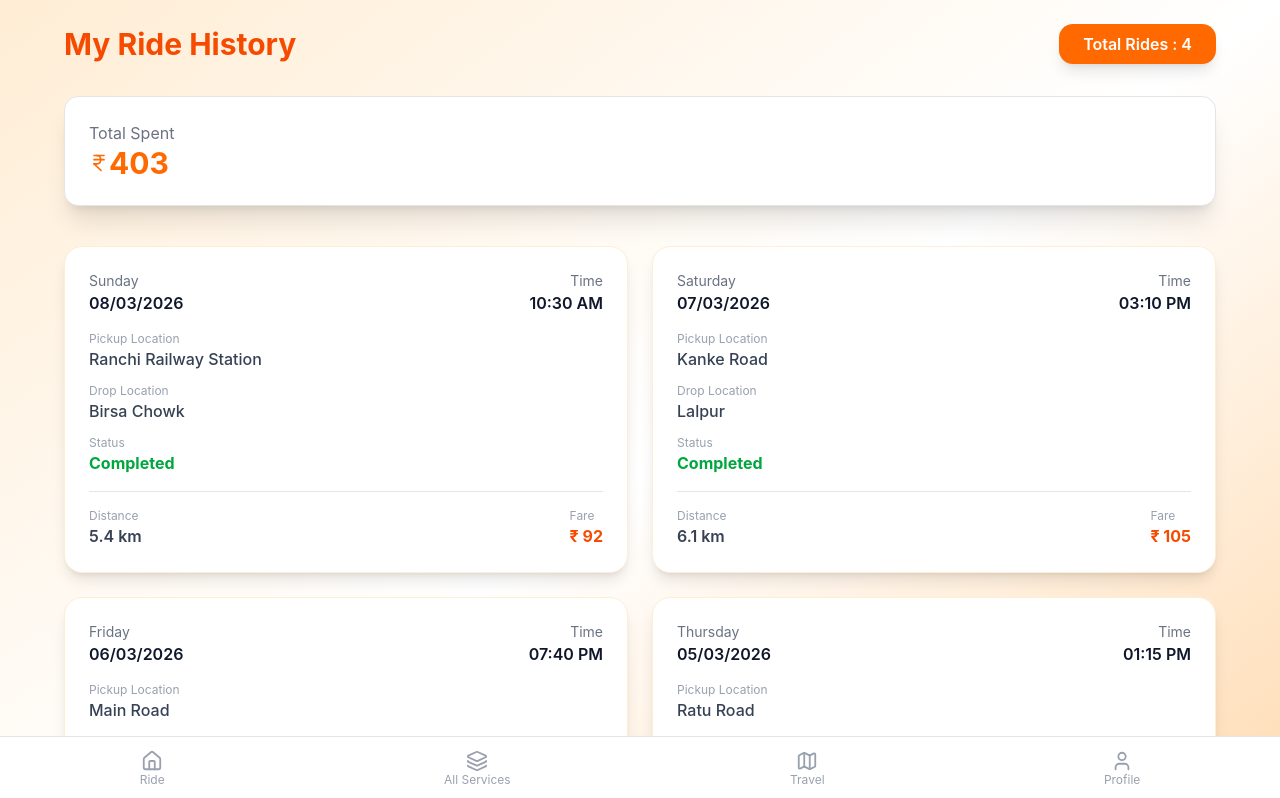
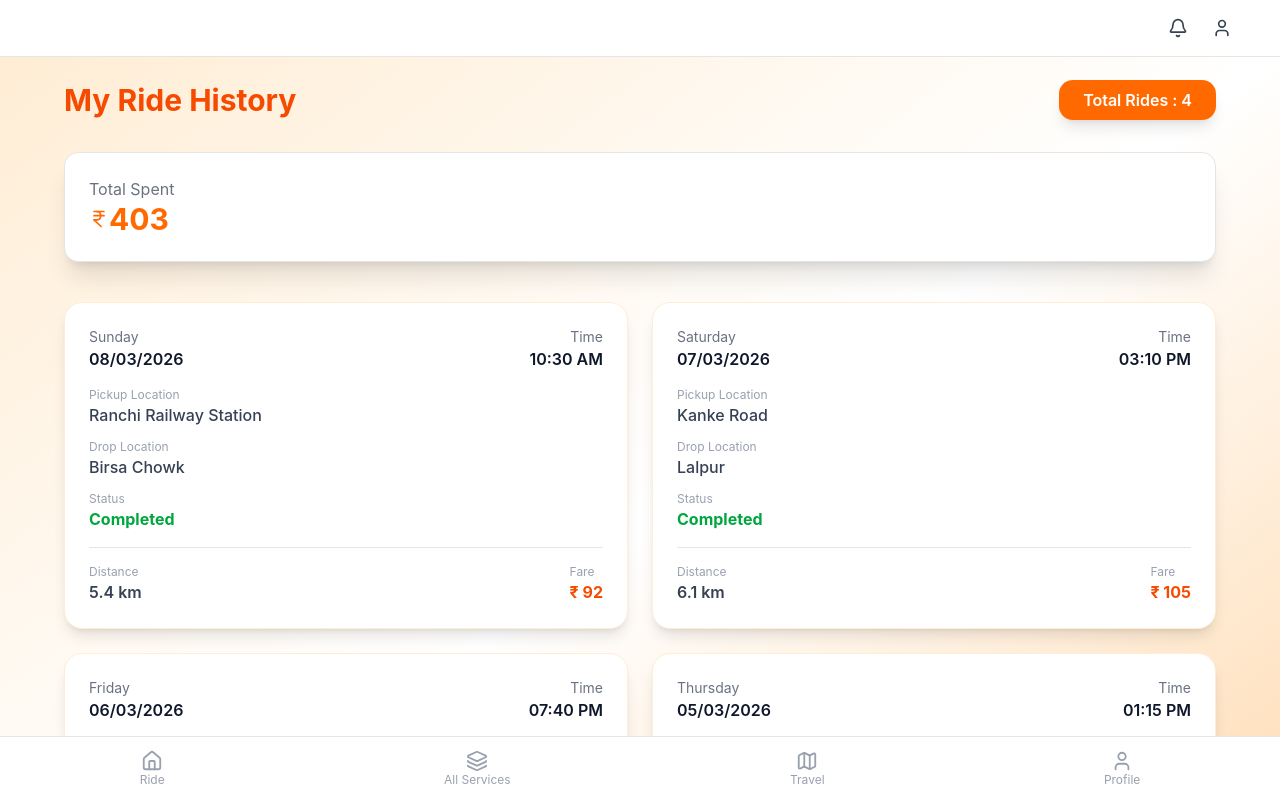
Before and after one commit to hemantgupta98/SwiftRide, a Next.js app in the folder client/: page /container/Rides in a window 1280 px wide. Shown: the top 798 px of the page. Built offline with nearby package versions, Linux system fonts and the light colour scheme.

Commit message:
add navbar for all rides pages

```diff
--- a/client/src/components/layout/AppShell.tsx
+++ b/client/src/components/layout/AppShell.tsx
@@ -2,16 +2,18 @@
 
 import { usePathname } from "next/navigation";
 import BottomNavbar from "./bottomNavbar";
+import TopActionNavbar from "./topActionNavbar";
 
 export default function AppShell({ children }: { children: React.ReactNode }) {
   const pathname = usePathname();
   const hiddenRoutes = ["/", "/home", "/authCuLogin", "/authCustomer"];
-  const showBottomNavbar = !hiddenRoutes.includes(pathname);
+  const showNavbars = !hiddenRoutes.includes(pathname);
 
   return (
-    <div className={showBottomNavbar ? "min-h-dvh pb-16" : "min-h-dvh"}>
+    <div className={showNavbars ? "min-h-dvh pt-14 pb-16" : "min-h-dvh"}>
+      {showNavbars && <TopActionNavbar />}
       {children}
-      {showBottomNavbar && <BottomNavbar />}
+      {showNavbars && <BottomNavbar />}
     </div>
   );
 }
--- /dev/null
+++ b/client/src/components/layout/topActionNavbar.tsx
@@ -0,0 +1,32 @@
+"use client";
+
+import { Bell, User } from "lucide-react";
+import { useRouter } from "next/navigation";
+
+export default function TopActionNavbar() {
+  const router = useRouter();
+
+  return (
+    <div className="fixed top-0 left-0 right-0 z-40 bg-white/95 backdrop-blur border-b">
+      <div className="flex h-14 w-full items-center justify-end gap-2 mr-5">
+        <button
+          type="button"
+          aria-label="Open notifications"
+          onClick={() => router.push("/container/notification")}
+          className="rounded-full p-2 text-gray-700 transition hover:bg-gray-100"
+        >
+          <Bell size={20} />
+        </button>
+
+        <button
+          type="button"
+          aria-label="Open profile"
+          onClick={() => router.push("/Profile")}
+          className="rounded-full p-2 text-gray-700 transition hover:bg-gray-100 mr-10"
+        >
+          <User size={20} />
+        </button>
+      </div>
+    </div>
+  );
+}
```
